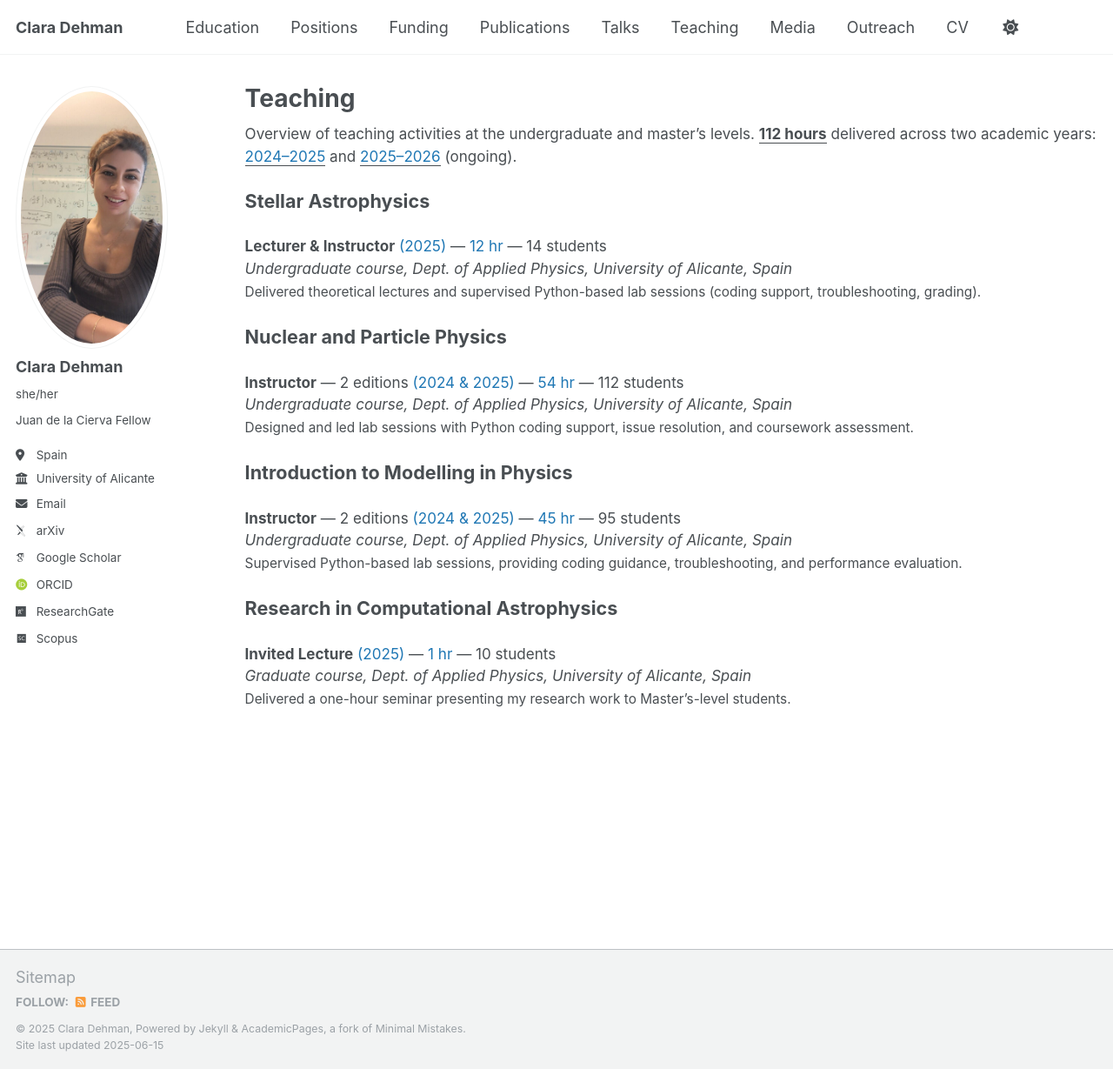
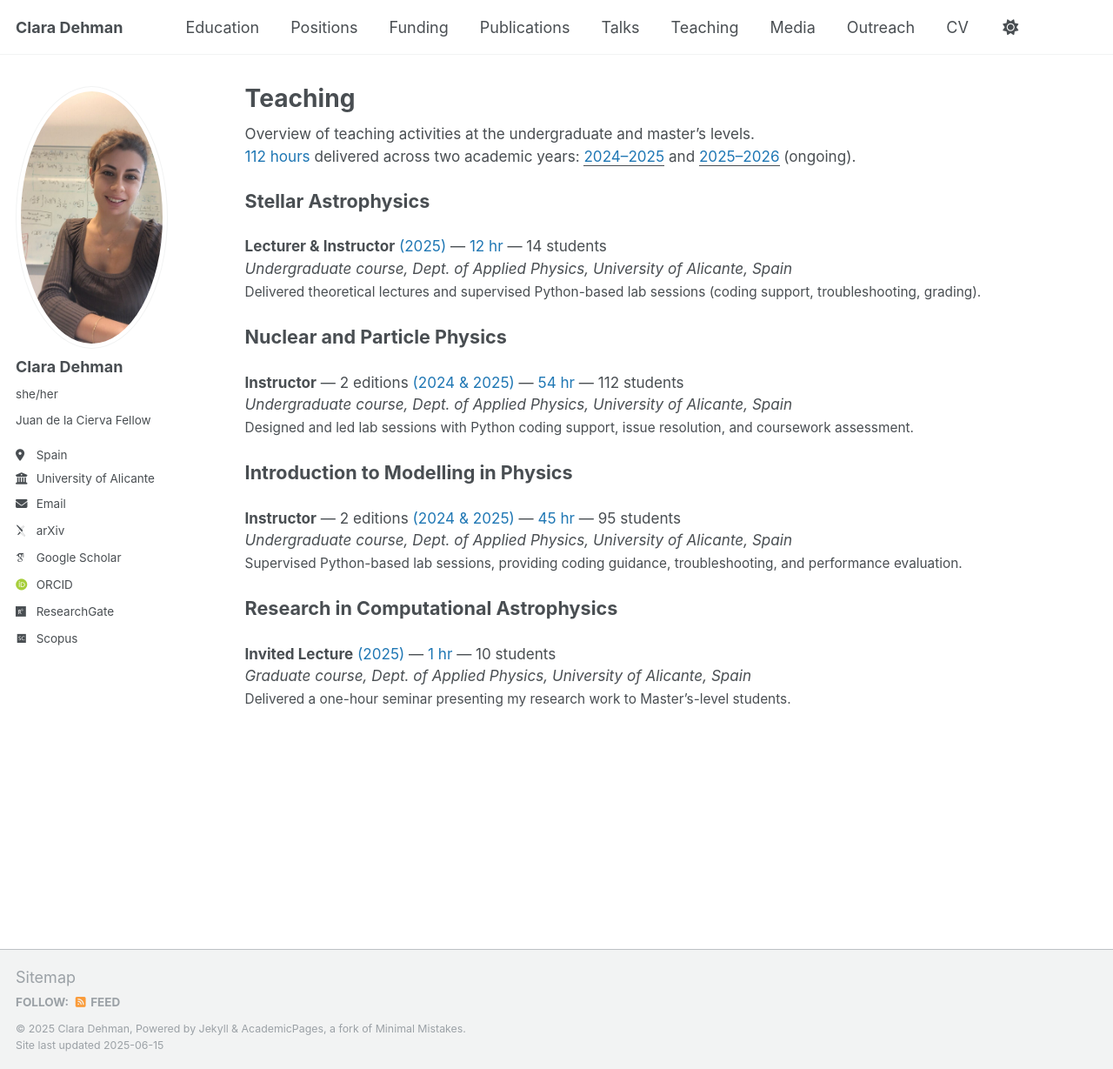
Before and after one commit to ClaraDehman/ClaraDehman.github.io, a Jekyll site: the page built from _pages/teaching.html, in a window 1280 px wide and 1229 px high. Shown: the whole window at 87% size. Built offline with Jekyll 4.4.1, drawn with Linux system fonts in a browser that asks for light colours; some web fonts are replaced.

Commit message:
Update teaching.html

```diff
--- a/_pages/teaching.html
+++ b/_pages/teaching.html
@@ -6,11 +6,11 @@
 ---
 
 <p class="archive__item-excerpt" style="font-size: 0.95em;">
-  Overview of teaching activities at the undergraduate and master’s levels. <strong><u>112 hours</u></strong> delivered across two academic years: <span style="color:#1f77b4;"><u>2024–2025</u></span> and <span style="color:#1f77b4;"><u>2025–2026</u></span> (ongoing).
+  Overview of teaching activities at the undergraduate and master’s levels.<br>
+  <span style="color:#1f77b4;">112 hours</span> delivered across two academic years: <span style="color:#1f77b4;"><u>2024–2025</u></span> and <span style="color:#1f77b4;"><u>2025–2026</u></span> (ongoing).
 </p>
 
 {% include base_path %}
-
 {% for post in site.teaching reversed %}
   {% include archive-single-teaching.html %}
 {% endfor %}
```
